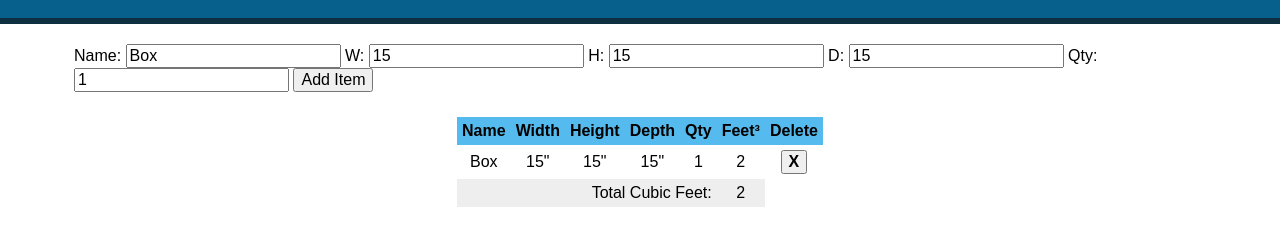
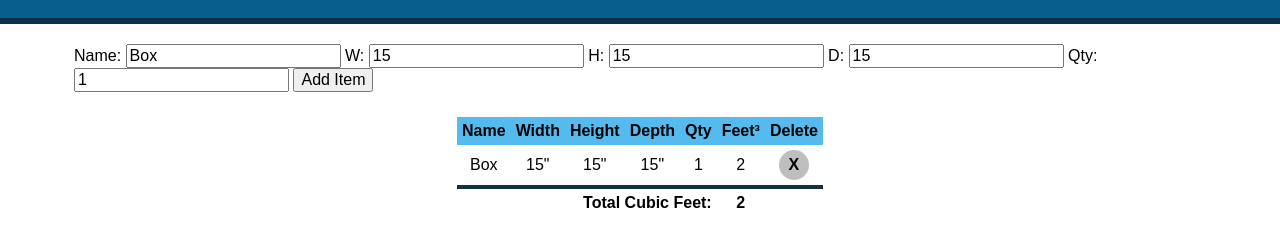
Before and after one commit to DaveRab/moving-calculator, a plain HTML site: page index.html in a window 1280 px wide. Both pictures are taken after a click on the button "Add Item". Shown: the part 76-322 px from the top of the page. Drawn offline with Linux system fonts and the light colour scheme.

Commit message:
add tfoot and adjust functions for sum display, add new styles

```diff
--- a/css/style.css
+++ b/css/style.css
@@ -43,16 +43,17 @@ table {
   margin: 0 auto;
   max-width: 45%;
 }
+
+tfoot {
+  font-weight: 700;
+  border-top: 4px solid #12303e;
+}
 table th {
   background: #55BBEE;
 }
 
 table tbody tr:nth-child(even) {
-  background: #AAA;
-}
-
-table tbody tr:last-child {
-  background: #EEE;
+  background: #EBEBEB;
 }
 
 #main-table {
@@ -66,14 +67,23 @@ td, th {
 }
 
 .remove {
-  cursor: pointer;
-  font-weight: 700;
   margin: 0 auto;
   display: block;
 }
 
 .remove:hover {
-  color: #E66;
+  color: #C60000;
+}
+
+button.remove {
+  cursor: pointer;
+  font-weight: 700;
+  border: none;
+  width: 30px;
+  height: 30px;
+  padding: 5px;
+  background: #BEBEBE;
+  border-radius: 50%;
 }
 
 .total {
--- a/index.html
+++ b/index.html
@@ -39,6 +39,12 @@
             <th>Delete</th>
           </tr>
         </thead>
+        <tfoot>
+          <tr>
+            <td colspan="5" class="total">Total Cubic Feet:</td>
+            <td id="sum">0</td>
+          </tr>
+        </tfoot>
         <tbody id="tableInfo"><!--populated with script-->
         </tbody>
       </table>
--- a/js/script.js
+++ b/js/script.js
@@ -23,14 +23,10 @@ function updateTable(){
     + tableItems[i].cuft + "</td> <td> <button id=\"" + [i] + "\" class=\"remove\">X</button></td></tr>  ";
     }
   }
-  //Add total cubic feet of all objects
-  var sum = 0;
-  tableItems.forEach(function(items){
-    sum += items.cuft;
-  });
-  tbody.innerHTML += "<tr><td colspan=\'5\' class=\'total\'> Total Cubic Feet:</td><td>" + sum + "</td></tr>";
+
   //create delete buttons for each row with function createButtons()
   createButtons();
+  totalSum();
 }
 
 
@@ -59,7 +55,15 @@ function getItemData(){
     return obj;*/
 }
 
-
+function totalSum(){
+  //Add total cubic feet of all objects
+  var sum = 0;
+  var tableSum = document.getElementById('sum');
+  tableItems.forEach(function(items){
+    sum += items.cuft;
+  });
+  tableSum.innerHTML = sum;
+}
 
 
 //Loops through the delete buttons and assigns event listeners
```
